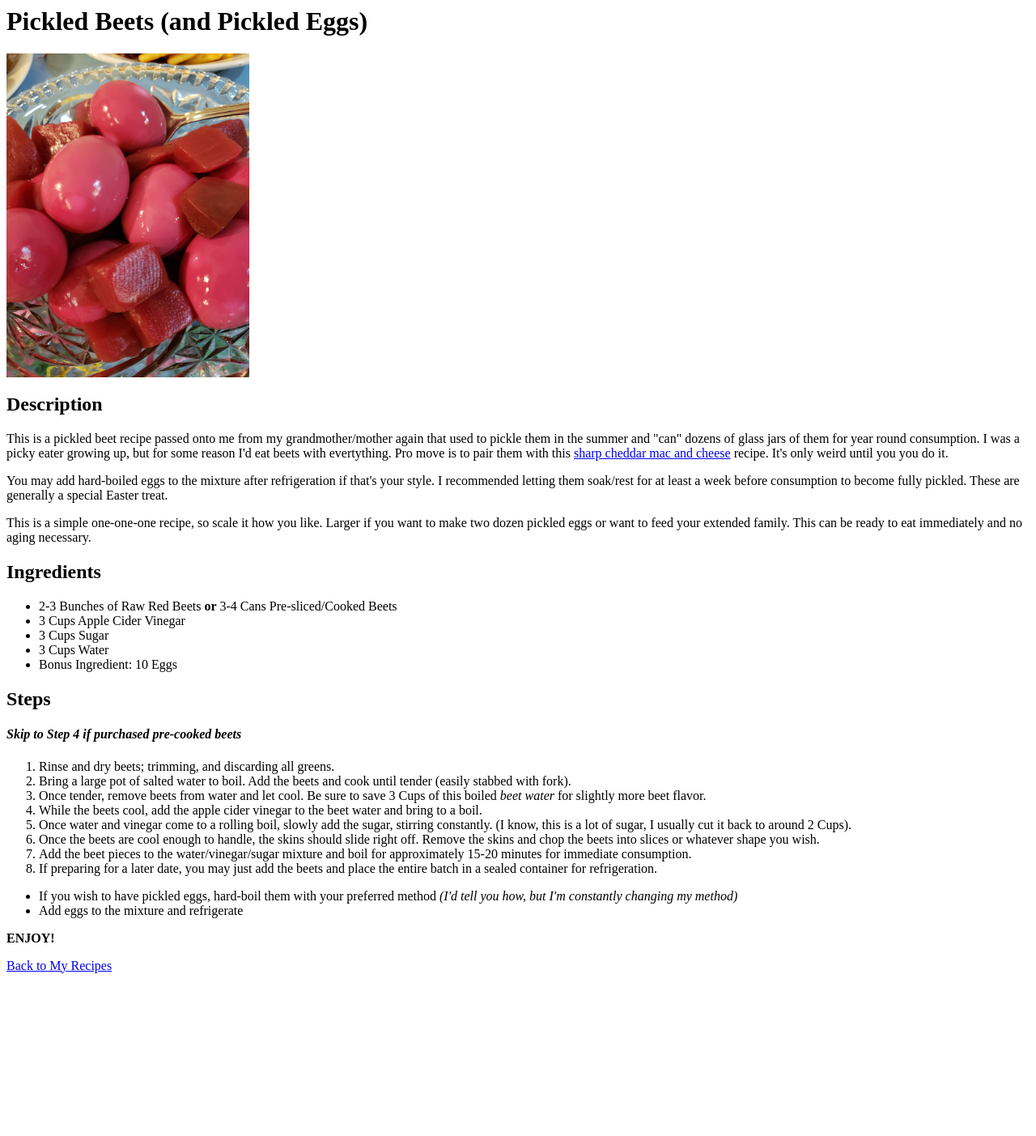
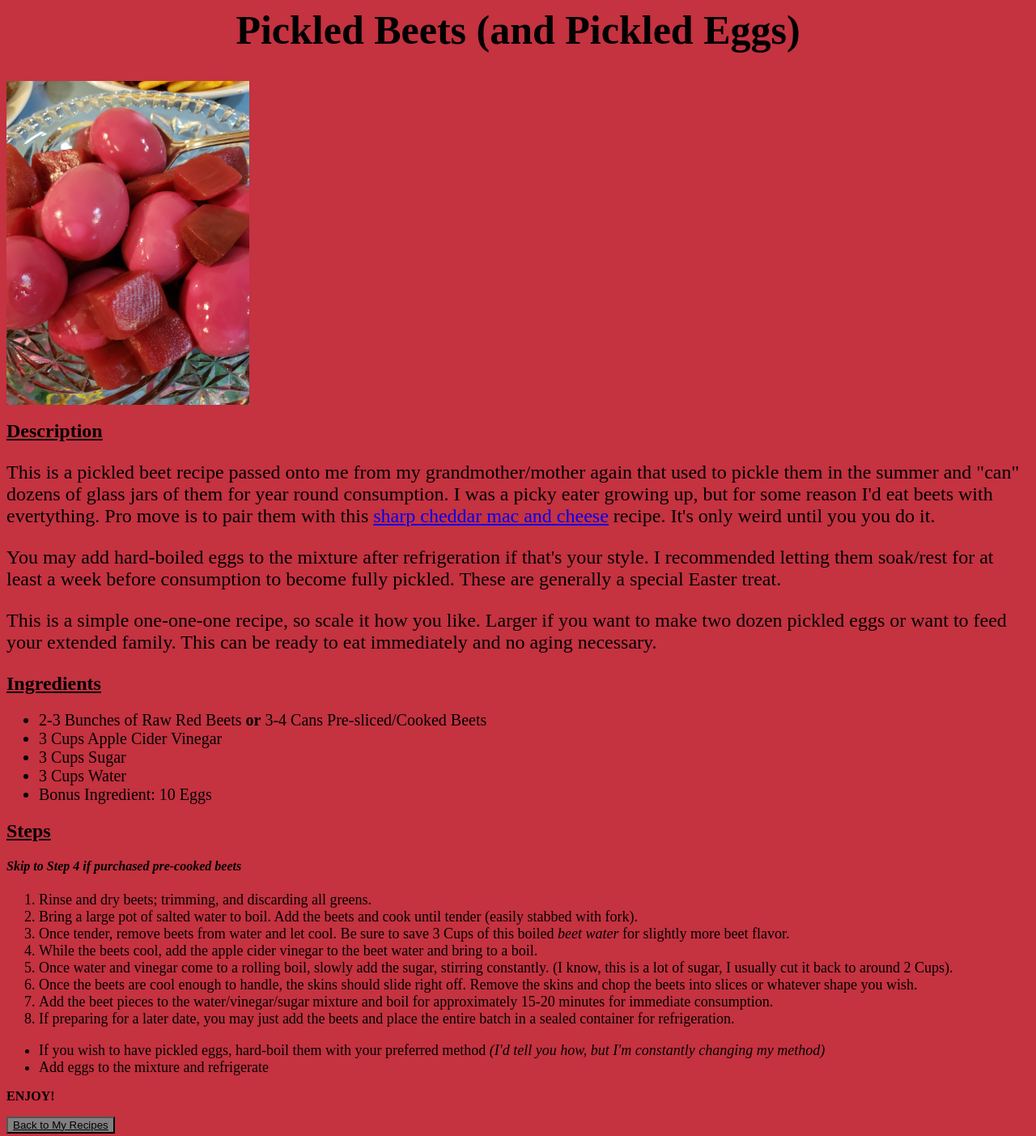
Before and after one commit to Beer-Kramitz/odin-recipes, a plain HTML site: page recipes/pickledbeets.html in a window 1280 px wide. Shown: the whole page at 81% size. Before the commit the page ends 1210 px from the top, so only its background shows below. Drawn offline with Linux system fonts and the light colour scheme.

Commit message:
Initial CSS Add styles.css to index.html Add styles.css to sub-pages folder Edit html to create classes and inline css

```diff
--- a/recipes/pickledbeets.html
+++ b/recipes/pickledbeets.html
@@ -1,12 +1,19 @@
+<head><link rel="stylesheet" href="styles.css">
+    <style>
+        * {background-color: rgb(197, 50, 64);
+        }</style>
+</head>
+
 <h1>Pickled Beets (and Pickled Eggs)</h1>
+
 <img src="../images/beeteggs.jpg" alt="red beets and pickled eggs" width="300"/>
 
 <h2>Description</h2>
-<p>This is a pickled beet recipe passed onto me from my grandmother/mother again that used to pickle them in the summer and "can" dozens of glass jars of them for year round consumption. I was a picky eater growing up, but for some reason I'd eat beets with evertything.  Pro move is to pair them with this <a href="macncheese.html">sharp cheddar mac and cheese</a> recipe. It's only weird until you you do it.
+    <p class="description">This is a pickled beet recipe passed onto me from my grandmother/mother again that used to pickle them in the summer and "can" dozens of glass jars of them for year round consumption. I was a picky eater growing up, but for some reason I'd eat beets with evertything.  Pro move is to pair them with this <a href="macncheese.html">sharp cheddar mac and cheese</a> recipe. It's only weird until you you do it.
 
-<p>You may add hard-boiled eggs to the mixture after refrigeration if that's your style.  I recommended letting them soak/rest for at least a week before consumption to become fully pickled.  These are generally a special Easter treat.</p>
+    <p class="description">You may add hard-boiled eggs to the mixture after refrigeration if that's your style.  I recommended letting them soak/rest for at least a week before consumption to become fully pickled.  These are generally a special Easter treat.</p>
 
-<p>This is a simple one-one-one recipe, so scale it how you like.  Larger if you want to make two dozen pickled eggs or want to feed your extended family.  This can be ready to eat immediately and no aging necessary.</p>
+    <p class="description">This is a simple one-one-one recipe, so scale it how you like.  Larger if you want to make two dozen pickled eggs or want to feed your extended family.  This can be ready to eat immediately and no aging necessary.</p>
 
 <h2>Ingredients</h2>
 <ul>
@@ -19,7 +26,7 @@
 
 <h2>Steps</h2>
 <h4><em>Skip to Step 4 if purchased pre-cooked beets</em></h4>
-<ol>
+<ol class="steps">
     <li>Rinse and dry beets; trimming, and discarding all greens.</li>
     <li>Bring a large pot of salted water to boil. Add the beets and cook until tender (easily stabbed with fork).</li>
     <li>Once tender, remove beets from water and let cool.  Be sure to save 3 Cups of this boiled <em>beet water</em> for slightly more beet flavor.</li>
@@ -30,9 +37,9 @@
     <li>If preparing for a later date, you may just add the beets and place the entire batch in a sealed container for refrigeration.</li>
 </ol>
 <ul>
-    <li>If you wish to have pickled eggs, hard-boil them with your preferred method <em>(I'd tell you how, but I'm constantly changing my method)</em></li>
-    <li>Add eggs to the mixture and refrigerate</li>
+    <li class="extra">If you wish to have pickled eggs, hard-boil them with your preferred method <em>(I'd tell you how, but I'm constantly changing my method)</em></li>
+    <li class="extra">Add eggs to the mixture and refrigerate</li>
 </ul>
 <p><strong>ENJOY!</strong></p>
 
-<a href ="../index.html">Back to My Recipes</a>
+<button><a href ="../index.html">Back to My Recipes</a></button>
--- /dev/null
+++ b/recipes/styles.css
@@ -0,0 +1,29 @@
+h1 {
+    text-align: center;
+    font-size: 50px
+}
+
+.description {
+    font-size: x-large;
+}
+
+ul li {
+    font-size: 20px;
+}
+
+.steps,
+.extra {
+    font-size: large;
+}
+
+button,
+button a {
+    background-color: gray;
+    color: black;
+    font-weight: 200;
+    text-align: center;
+}
+
+h2 {
+    text-decoration-line: underline;
+}
--- /dev/null
+++ b/styles.css
@@ -0,0 +1,13 @@
+* {
+    background-color: cornflowerblue;
+}
+
+h1 {
+    text-align: center;
+    font-size: 60px;
+}
+
+li {
+    font-weight: bold;
+    font-size: 30px;
+}
```
Also changed, not shown: index.html (+4 -1 lines), recipes/chickentacos.html (+11 -5 lines), recipes/macncheese.html (+11 -5 lines).
